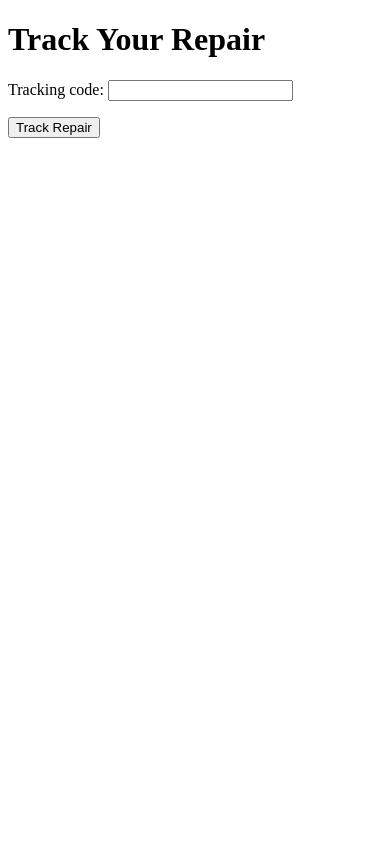
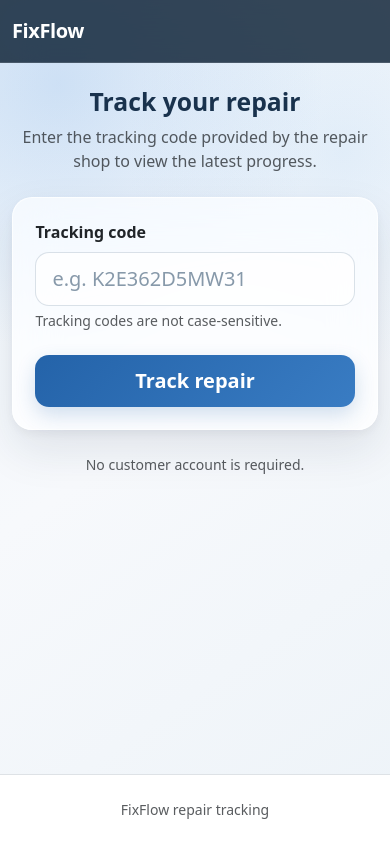
Before and after one commit to asifelahii/fixflow, a Django app: page / in a window 390 px wide. Run offline with Django 5.2, Linux system fonts and the light colour scheme.

Commit message:
feat(ui): add responsive customer tracking pages (#16)

```diff
--- a/config/settings.py
+++ b/config/settings.py
@@ -58,7 +58,7 @@ ROOT_URLCONF = "config.urls"
 TEMPLATES = [
     {
         "BACKEND": "django.template.backends.django.DjangoTemplates",
-        "DIRS": [],
+        "DIRS": [BASE_DIR / 'templates'],
         "APP_DIRS": True,
         "OPTIONS": {
             "context_processors": [
--- a/repairs/forms.py
+++ b/repairs/forms.py
@@ -6,6 +6,16 @@ class TrackingForm(forms.Form):
         max_length=16,
         label="Tracking code",
         strip=True,
+        widget=forms.TextInput(
+            attrs={
+                "class": "form-control form-control-lg",
+                "placeholder": "e.g. K2E362D5MW31",
+                "autocomplete": "off",
+                "autocapitalize": "characters",
+                "spellcheck": "false",
+                "aria-describedby": "tracking-help",
+            }
+        ),
     )
 
     def clean_tracking_code(self):
--- /dev/null
+++ b/repairs/static/repairs/css/style.css
@@ -0,0 +1,314 @@
+:root {
+    --fixflow-navy: #0b1f33;
+    --fixflow-blue: #2463a9;
+    --fixflow-blue-light: #4f8fd8;
+
+    --fixflow-text: #19324d;
+    --fixflow-muted: #6b7f93;
+
+    --glass-bg: rgba(255, 255, 255, 0.68);
+    --glass-bg-strong: rgba(255, 255, 255, 0.82);
+    --glass-border: rgba(255, 255, 255, 0.72);
+
+    --soft-border: rgba(96, 125, 153, 0.18);
+
+    --glass-shadow:
+        0 20px 45px rgba(15, 40, 65, 0.10),
+        0 4px 12px rgba(15, 40, 65, 0.05);
+}
+
+
+/* Page */
+
+body {
+    min-height: 100vh;
+    color: var(--fixflow-text);
+
+    background:
+        radial-gradient(
+            circle at 15% 10%,
+            rgba(95, 155, 225, 0.24),
+            transparent 32%
+        ),
+        radial-gradient(
+            circle at 88% 18%,
+            rgba(157, 199, 238, 0.22),
+            transparent 28%
+        ),
+        linear-gradient(
+            145deg,
+            #eef5fb 0%,
+            #f7f9fc 48%,
+            #edf3f8 100%
+        );
+
+    background-attachment: fixed;
+}
+
+
+/* Layout */
+
+.ff-container {
+    max-width: 760px;
+}
+
+
+/* Header */
+
+.site-header {
+    position: sticky;
+    top: 0;
+    z-index: 1000;
+
+    background: rgba(11, 31, 51, 0.82);
+    border-bottom: 1px solid rgba(255, 255, 255, 0.12);
+
+    backdrop-filter: blur(20px) saturate(150%);
+    -webkit-backdrop-filter: blur(20px) saturate(150%);
+}
+
+.site-header .navbar {
+    min-height: 68px;
+}
+
+.navbar-brand {
+    letter-spacing: -0.02em;
+}
+
+
+/* Glass cards */
+
+.ff-card {
+    background: var(--glass-bg);
+    border: 1px solid var(--glass-border);
+    border-radius: 24px;
+
+    box-shadow: var(--glass-shadow);
+
+    backdrop-filter: blur(22px) saturate(145%);
+    -webkit-backdrop-filter: blur(22px) saturate(145%);
+}
+
+
+/* Forms */
+
+.form-control {
+    min-height: 54px;
+
+    background: rgba(255, 255, 255, 0.72);
+    border: 1px solid rgba(100, 130, 160, 0.24);
+    border-radius: 14px;
+
+    color: var(--fixflow-text);
+
+    transition:
+        border-color 0.2s ease,
+        box-shadow 0.2s ease,
+        background 0.2s ease;
+}
+
+.form-control:focus {
+    background: rgba(255, 255, 255, 0.90);
+
+    border-color: rgba(36, 99, 169, 0.55);
+
+    box-shadow:
+        0 0 0 4px rgba(36, 99, 169, 0.12);
+
+    color: var(--fixflow-text);
+}
+
+.form-control::placeholder {
+    color: #8799aa;
+}
+
+
+/* Main button */
+
+.btn-primary {
+    min-height: 52px;
+
+    border: 0;
+    border-radius: 14px;
+
+    background:
+        linear-gradient(
+            135deg,
+            var(--fixflow-blue),
+            #397cc3
+        );
+
+    box-shadow:
+        0 8px 20px rgba(36, 99, 169, 0.20);
+
+    font-weight: 600;
+}
+
+.btn-primary:hover {
+    background:
+        linear-gradient(
+            135deg,
+            #1e5797,
+            #3373b8
+        );
+}
+
+
+/* Tracking code */
+
+.tracking-code {
+    letter-spacing: 0.07em;
+    overflow-wrap: anywhere;
+}
+
+
+/* Status */
+
+.status-badge {
+    padding: 0.65rem 1rem;
+
+    background: rgba(36, 99, 169, 0.12) !important;
+    color: #174f88 !important;
+
+    border: 1px solid rgba(36, 99, 169, 0.16);
+
+    font-size: 0.9rem;
+    font-weight: 650;
+
+    backdrop-filter: blur(10px);
+    -webkit-backdrop-filter: blur(10px);
+}
+
+
+/* Customer update */
+
+.alert-primary {
+    color: #17466f;
+
+    background: rgba(219, 237, 252, 0.66);
+
+    border: 1px solid rgba(71, 133, 190, 0.16) !important;
+
+    border-radius: 18px;
+
+    box-shadow:
+        0 10px 25px rgba(35, 75, 110, 0.06);
+
+    backdrop-filter: blur(16px);
+    -webkit-backdrop-filter: blur(16px);
+}
+
+
+/* Timeline */
+
+.timeline {
+    margin: 0;
+    padding: 0 0 0 1.6rem;
+
+    border-left: 2px solid rgba(72, 111, 145, 0.18);
+
+    list-style: none;
+}
+
+.timeline-item {
+    position: relative;
+
+    padding:
+        0
+        0
+        1.75rem
+        0.65rem;
+}
+
+.timeline-item:last-child {
+    padding-bottom: 0;
+}
+
+.timeline-item::before {
+    content: "";
+
+    position: absolute;
+
+    left: -2.03rem;
+    top: 0.32rem;
+
+    width: 0.8rem;
+    height: 0.8rem;
+
+    border-radius: 50%;
+
+    background: var(--fixflow-blue);
+
+    border: 3px solid rgba(255, 255, 255, 0.92);
+
+    box-shadow:
+        0 0 0 2px rgba(36, 99, 169, 0.18);
+}
+
+.timeline-time {
+    color: var(--fixflow-muted);
+    font-size: 0.875rem;
+}
+
+
+/* Footer */
+
+.site-footer {
+    margin-top: 2rem;
+
+    background: rgba(255, 255, 255, 0.44);
+
+    border-top: 1px solid rgba(255, 255, 255, 0.66);
+
+    backdrop-filter: blur(18px);
+    -webkit-backdrop-filter: blur(18px);
+}
+
+
+/* Links */
+
+a {
+    text-underline-offset: 0.18em;
+}
+
+
+/* Mobile */
+
+@media (max-width: 575.98px) {
+    .ff-card {
+        border-radius: 20px;
+    }
+
+    .ff-card .card-body {
+        padding: 1.4rem !important;
+    }
+
+    .tracking-code {
+        font-size: 1.1rem;
+    }
+
+    .site-header .navbar {
+        min-height: 62px;
+    }
+}
+
+
+/* Graceful fallback where backdrop blur is unsupported */
+
+@supports not (
+    (backdrop-filter: blur(10px))
+    or
+    (-webkit-backdrop-filter: blur(10px))
+) {
+    .ff-card {
+        background: #ffffff;
+    }
+
+    .site-header {
+        background: var(--fixflow-navy);
+    }
+
+    .site-footer {
+        background: #ffffff;
+    }
+}
--- a/repairs/templates/repairs/home.html
+++ b/repairs/templates/repairs/home.html
@@ -1,23 +1,87 @@
-<!DOCTYPE html>
-<html lang="en">
-<head>
-    <meta charset="UTF-8">
-    <meta name="viewport" content="width=device-width, initial-scale=1.0">
-    <title>Track Repair | FixFlow</title>
-</head>
-<body>
-    <main>
-        <h1>Track Your Repair</h1>
+{% extends "base.html" %}
 
-        <form method="post">
-            {% csrf_token %}
+{% block title %}
+Track Your Repair | FixFlow
+{% endblock %}
 
-            {{ form.as_p }}
+{% block content %}
 
-            <button type="submit">
-                Track Repair
-            </button>
-        </form>
-    </main>
-</body>
-</html>
+<section aria-labelledby="tracking-heading">
+
+    <div class="text-center mb-4">
+        <h1
+            id="tracking-heading"
+            class="h2 fw-bold mb-2"
+        >
+            Track your repair
+        </h1>
+
+        <p class="text-body-secondary mb-0">
+            Enter the tracking code provided by the repair shop
+            to view the latest progress.
+        </p>
+    </div>
+
+    <div class="card ff-card">
+        <div class="card-body p-4 p-md-5">
+
+            <form
+                method="post"
+                action="{% url 'repairs:home' %}"
+            >
+                {% csrf_token %}
+
+                <div class="mb-4">
+                    <label
+                        for="{{ form.tracking_code.id_for_label }}"
+                        class="form-label fw-semibold"
+                    >
+                        {{ form.tracking_code.label }}
+                    </label>
+
+                    {{ form.tracking_code }}
+
+                    <div
+                        id="tracking-help"
+                        class="form-text"
+                    >
+                        Tracking codes are not case-sensitive.
+                    </div>
+
+                    {% if form.tracking_code.errors %}
+                        <div
+                            class="text-danger small mt-2"
+                            role="alert"
+                        >
+                            {{ form.tracking_code.errors.0 }}
+                        </div>
+                    {% endif %}
+                </div>
+
+                {% if form.non_field_errors %}
+                    <div
+                        class="alert alert-danger"
+                        role="alert"
+                    >
+                        {{ form.non_field_errors }}
+                    </div>
+                {% endif %}
+
+                <button
+                    type="submit"
+                    class="btn btn-primary btn-lg w-100"
+                >
+                    Track repair
+                </button>
+            </form>
+
+        </div>
+    </div>
+
+    <p class="text-center text-body-secondary small mt-4 mb-0">
+        No customer account is required.
+    </p>
+
+</section>
+
+{% endblock %}
--- /dev/null
+++ b/templates/base.html
@@ -0,0 +1,61 @@
+{% load static %}
+
+<!DOCTYPE html>
+<html lang="en">
+<head>
+    <meta charset="UTF-8">
+    <meta
+        name="viewport"
+        content="width=device-width, initial-scale=1"
+    >
+
+    <title>
+        {% block title %}FixFlow{% endblock %}
+    </title>
+
+    <link
+        href="https://cdn.jsdelivr.net/npm/bootstrap@5.3.3/dist/css/bootstrap.min.css"
+        rel="stylesheet"
+    >
+
+    <link
+        rel="stylesheet"
+        href="{% static 'repairs/css/style.css' %}"
+    >
+</head>
+
+<body class="d-flex flex-column min-vh-100">
+
+    <header class="site-header">
+        <nav
+            class="navbar navbar-dark"
+            aria-label="Primary navigation"
+        >
+            <div class="container ff-container">
+                <a
+                    class="navbar-brand fw-semibold"
+                    href="{% url 'repairs:home' %}"
+                >
+                    FixFlow
+                </a>
+            </div>
+        </nav>
+    </header>
+
+    <main class="flex-grow-1">
+        <div class="container ff-container py-4 py-md-5">
+            {% block content %}
+            {% endblock %}
+        </div>
+    </main>
+
+    <footer class="border-top bg-white py-4">
+        <div class="container ff-container">
+            <p class="mb-0 text-body-secondary small text-center">
+                FixFlow repair tracking
+            </p>
+        </div>
+    </footer>
+
+</body>
+</html>
```
Also changed, not shown: repairs/templates/repairs/ticket_detail.html (+135 -37 lines), templates/404.html (added, +33 -0 lines).
